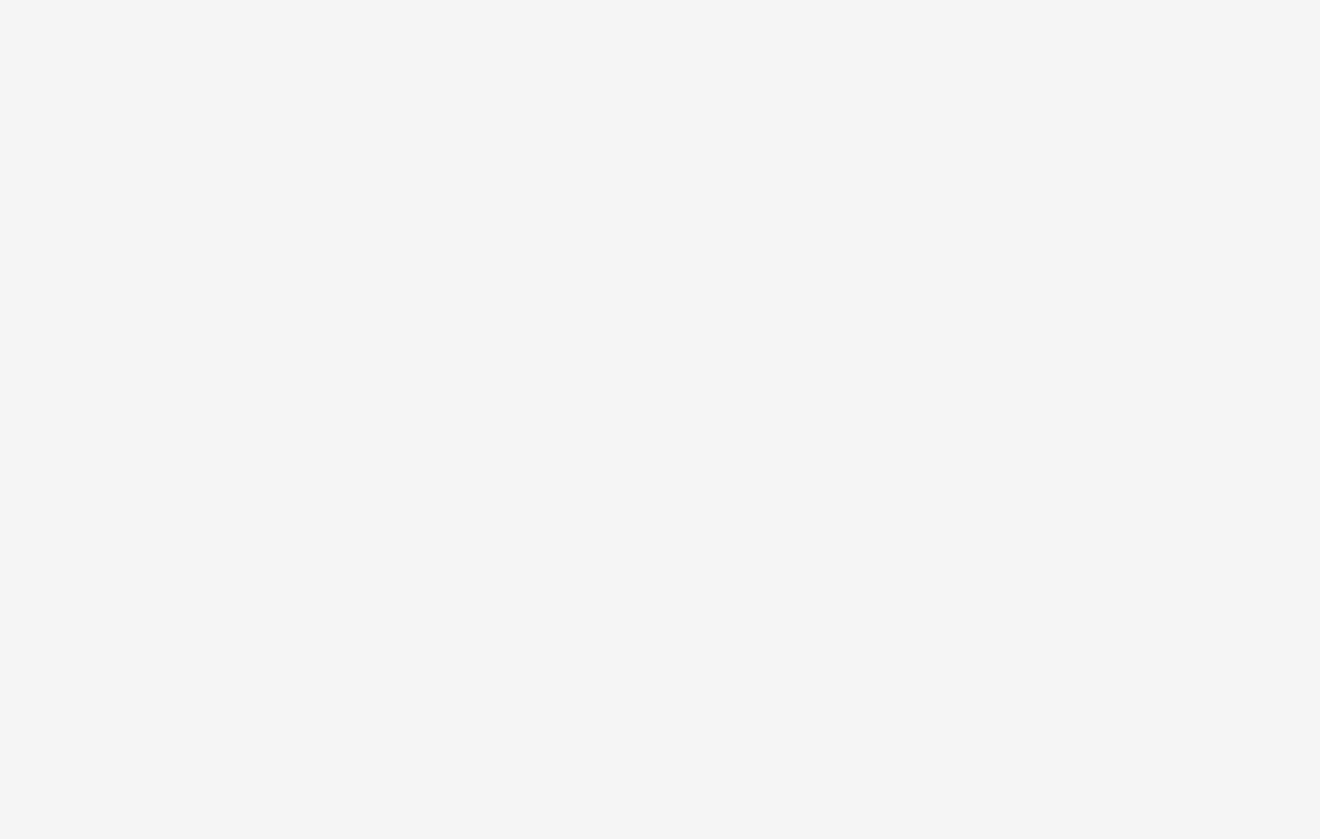
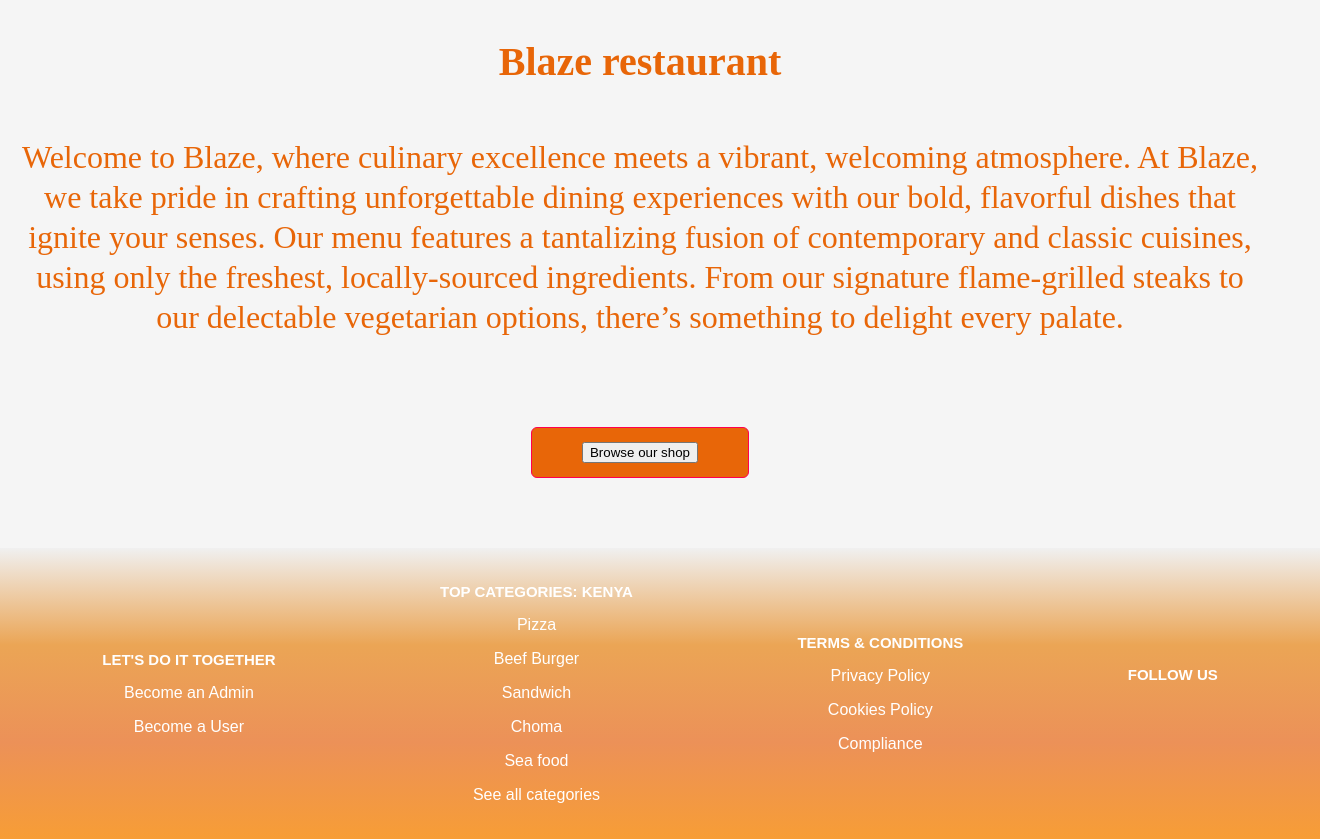
Before and after one commit to levisrabah/Client, a React (Create React App) app in the folder client/: page /welcome in a window 1280 px wide. Shown: the part 360-1199 px from the top of the page, 1320 px wide, since content can reach past the window. Before the commit the page ends 800 px from the top, so only its background shows below. Built offline with nearby package versions, Linux system fonts and the light colour scheme.

Commit message:
added the home page

```diff
--- a/client/src/components /WelcomePage.js
+++ b/client/src/components /WelcomePage.js
@@ -1,20 +1,77 @@
 import React from 'react';
 import Navbar from './navbar';
-
+import { useNavigate } from 'react-router-dom';
+import '../styles/welcomePage.css';
+import videoBg from '../styles/assests/video.mp4';
 
 const WelcomePage = () => {
+  const navigate = useNavigate();
+
+  const handleBrowseShop = () => {
+    const isLoggedIn = false;
+
+    if (isLoggedIn) {
+      navigate('/category');
+    } else {
+      navigate('/register');
+    }
+  };
 
   return (
-    <div
-    className="welcome-container">
+    <div className="welcome-container">
       <Navbar />
+      <div className='main'>
+          <video autoPlay muted loop className="welcome-video">
+            <source src={videoBg} type="video/mp4" />
+          </video>
+          </div>
       <div className="welcome-content">
-        <h1>Welcome to Blaze</h1>
-        <div className="button-container">
-          <h2>Blaze restaurant</h2>
-          <p>Welcome to Blaze, where culinary excellence meets a vibrant, welcoming atmosphere. At Blaze, we take pride in crafting unforgettable dining experiences with our bold, flavorful dishes that ignite your senses. Our menu features a tantalizing fusion of contemporary and classic cuisines, using only the freshest, locally-sourced ingredients. From our signature flame-grilled steaks to our delectable vegetarian options, there’s something to delight every palate.</p>
+        <h1 className="welcome-title">Welcome to Blaze</h1>
+        <h2 className="welcome-subtitle">Blaze restaurant</h2>
+        <p className="welcome-description">
+          Welcome to Blaze, where culinary excellence meets a vibrant, welcoming atmosphere.
+          At Blaze, we take pride in crafting unforgettable dining experiences with our bold,
+          flavorful dishes that ignite your senses. Our menu features a tantalizing fusion of
+          contemporary and classic cuisines, using only the freshest, locally-sourced ingredients.
+          From our signature flame-grilled steaks to our delectable vegetarian options,
+          there’s something to delight every palate.
+        </p>
+        <div className='browse-shop-button'>
+            <button onClick={handleBrowseShop}>
+                Browse our shop
+            </button>
+            </div>
+      </div>
+      <footer className="footer">
+        <div className="footer-section">
+          <h3 className="footer-title">LET'S DO IT TOGETHER</h3>
+          <p className="footer-link">Become an Admin</p>
+          <p className="footer-link">Become a User</p>
         </div>
-      </div>
+        <div className="footer-section">
+          <h3 className="footer-title">TOP CATEGORIES: KENYA</h3>
+          <p className="footer-link">Pizza</p>
+          <p className="footer-link">Beef Burger</p>
+          <p className="footer-link">Sandwich</p>
+          <p className="footer-link">Choma</p>
+          <p className="footer-link">Sea food</p>
+          <p className="footer-link">See all categories</p>
+        </div>
+        <div className="footer-section">
+          <h3 className="footer-title">TERMS & CONDITIONS</h3>
+          <p className="footer-link">Privacy Policy</p>
+          <p className="footer-link">Cookies Policy</p>
+          <p className="footer-link">Compliance</p>
+        </div>
+        <div className="footer-section">
+          <h3 className="footer-title">FOLLOW US</h3>
+          <div className="social-icons">
+            <i className="fa fa-facebook"></i>
+            <i className="fa fa-instagram"></i>
+            <i className="fa fa-twitter"></i>
+          </div>
+        </div>
+      </footer>
     </div>
   );
 };
--- a/client/src/styles/welcomePage.css
+++ b/client/src/styles/welcomePage.css
@@ -0,0 +1,95 @@
+/* Overall layout */
+.welcome-container {
+    display: flex;
+    flex-direction: column;
+    min-height: 100vh;
+  }
+
+  .welcome-content {
+    flex: 1;
+    display: flex;
+    flex-direction: column;
+    align-items: center;
+    justify-content: center;
+    text-align: center;
+    padding: 20px;
+    position: relative;
+  }
+
+  .welcome-title {
+    font-family: 'Nosifer Caps', sans-serif;
+    font-size: 60px;
+    color: #E86608;
+    margin-bottom: 20px;
+  }
+
+  .welcome-subtitle {
+    font-family: 'Hurricane', cursive;
+    font-size: 40px;
+    color: #E86608;
+    margin-bottom: 20px;
+  }
+
+  .welcome-description {
+    font-family: 'Ibarra Real Nova', serif;
+    font-size: 32px;
+    color: #E86608;
+    line-height: 40px;
+    margin-bottom: 40px;
+  }
+
+  .browse-shop-button {
+    background: #E86608;
+    color: #FFFFFF;
+    font-family: 'Heebo', sans-serif;
+    display:block;
+    margin: 50px auto;
+    width: fit-content;
+    border: 1px solid #ff004f;
+    padding: 14px 50px;
+    border-radius: 6px;
+    text-decoration: none;
+    color: #fff;
+    background: transition 0.5s;
+  }
+
+  .browse-shop-button:hover {
+    background-color: #d45d07;
+  }
+
+  .footer {
+    background: linear-gradient(to bottom, #f0f0f0, #eba555, #eb884aea, #f79d36);
+    padding: 20px;
+    display: flex;
+    justify-content: space-around;
+    align-items: center;
+    color: #FFFFFF;
+    font-family: 'Nosifer', sans-serif;
+  }
+
+  .footer-section {
+    text-align: center;
+  }
+
+  .footer-title {
+    font-size: 15px;
+    margin-bottom: 10px;
+  }
+
+  .footer-link {
+    font-size: 16px;
+    margin-bottom: 5px;
+  }
+
+  .social-icons i {
+    font-size: 20px;
+    margin: 0 10px;
+  }
+
+  /* Ensure the footer sticks to the bottom */
+  .footer {
+    margin-top: auto;
+    position: relative;
+    bottom: 0;
+    width: 100%;
+  }
```
Also changed, not shown: 1 other file (tests, documents, lock files or other folders).
